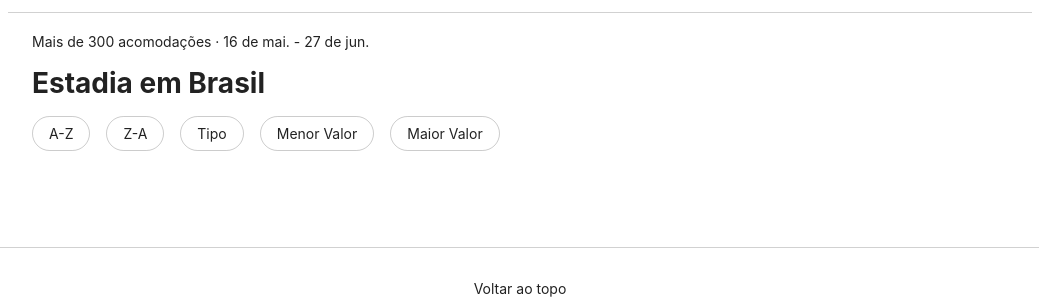
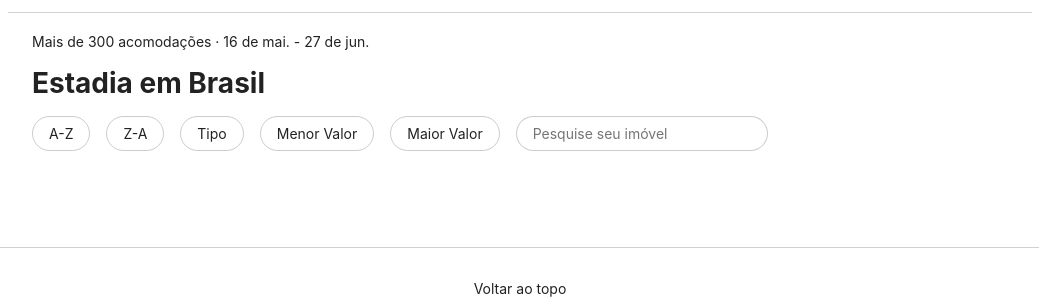
Before and after one commit to 7glaucio/gama-academy-airbnb, a plain HTML site: page public/index.html in a window 1280 px wide. Shown: the part 67-374 px from the top of the page, without its empty margins (120-1159 px from the left). Drawn offline with Linux system fonts and the light colour scheme; no server answers.

Commit message:
feat: search by input

```diff
--- a/public/index.html
+++ b/public/index.html
@@ -89,6 +89,13 @@
           >
             Maior Valor
           </button>
+
+          <input
+            id="searchInput"
+            class="info__orders--button"
+            onkeyup="handleSearch()"
+            placeholder="Pesquise seu imóvel"
+          />
         </div>
       </div>
 
--- a/public/index.js
+++ b/public/index.js
@@ -94,3 +94,17 @@ function orderByPriceDecreasing() {
 
   renderCards(data);
 }
+
+function handleSearch() {
+  let valueInput = document.querySelector("#searchInput").value.toUpperCase();
+
+  const filteredResults = data.filter((places) => {
+    const placesToSearchByName = places.name.toUpperCase();
+
+    if (placesToSearchByName.search(valueInput) > -1) {
+      return places;
+    }
+  });
+
+  renderCards(filteredResults);
+}
```
